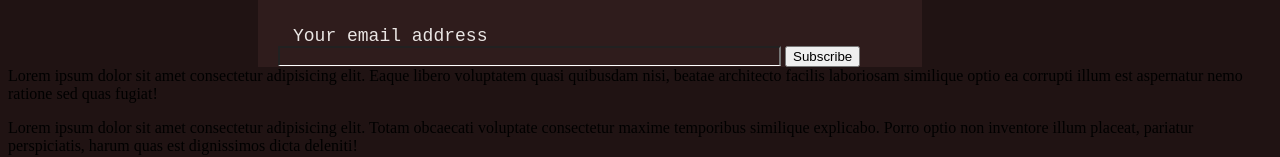
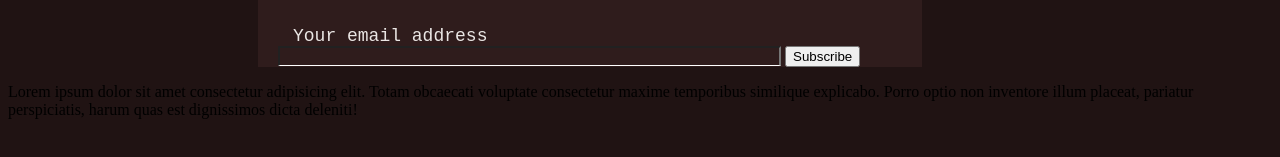
Before and after one commit to YUUNUS001/project, a plain HTML site: page Index.html in a window 1280 px wide. Shown: the part 852-1009 px from the top of the page. After the commit the page ends 987 px from the top, so only its background shows below. Drawn offline with Linux system fonts and the light colour scheme.

Commit message:
new commit

```diff
--- a/Index.html
+++ b/Index.html
@@ -53,7 +53,6 @@
 
   </div>
 
-  <div>Lorem ipsum dolor sit amet consectetur adipisicing elit. Eaque libero voluptatem quasi quibusdam nisi, beatae architecto facilis laboriosam similique optio ea corrupti illum est aspernatur nemo ratione sed quas fugiat!</div>
   <p>Lorem ipsum dolor sit amet consectetur adipisicing elit. Totam obcaecati voluptate consectetur maxime temporibus similique explicabo. Porro optio non inventore illum placeat, pariatur perspiciatis, harum quas est dignissimos dicta deleniti!</p>
 
 </body>
```
